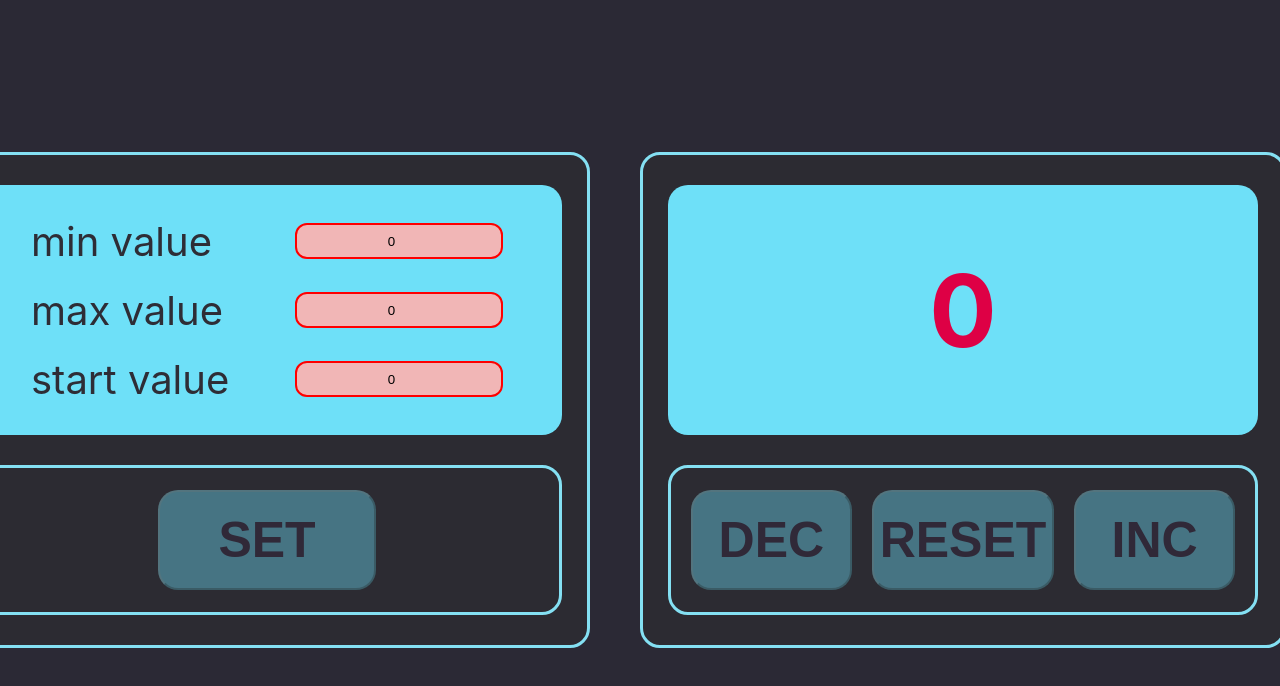
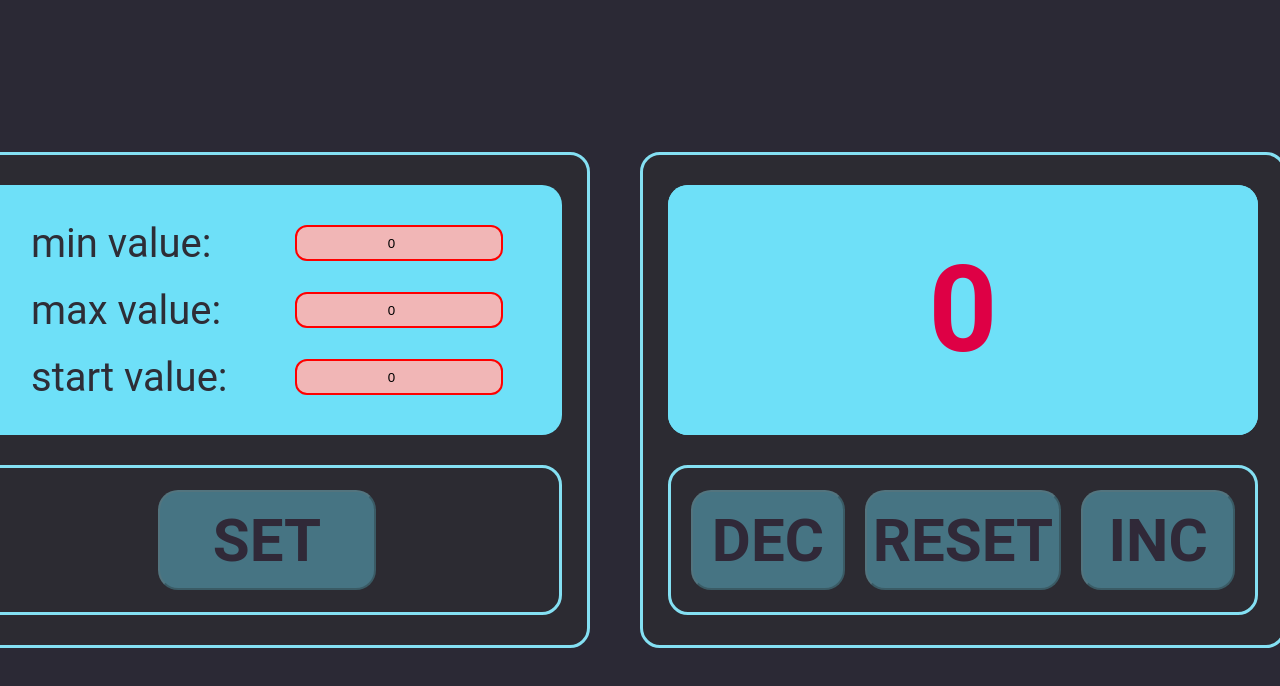
Before and after one commit to a-andrievskikh/counter, a React (Create React App) app: page / in a window 1280 px wide. Shown: the top 686 px of the page. Built offline with nearby package versions, Linux system fonts and the light colour scheme.

Commit message:
chore: working version 01

```diff
--- a/src/App.tsx
+++ b/src/App.tsx
@@ -2,23 +2,22 @@ import { useEffect, useState } from 'react'
 import s from './App.module.css'
 import { Frame } from './components/Frame/Frame'
 import { restoreState, saveState } from './utils/local-storage'
+
 
 export const App = () => {
   const frames: FramesT[] = [
     { view: 'settings' },
     { view: 'counter' },
   ]
-
-  const [isActiveSet, setIsActiveSet] = useState<boolean>(true)
-
+  const [isActiveSetBtn, setIsActiveSetBtn] = useState<boolean>(true)
   const [state, setState] = useState<StateT>({
     values: restoreState<ValuesT>(
       'values',
       {
         counterValue: 0,
-        startValue: 0,
         minValue: 0,
         maxValue: 0,
+        startValue: 0,
         resetValue: 0,
       }),
     controls: {
@@ -40,7 +39,7 @@ export const App = () => {
           values: { ...prevState.values, counterValue: prevState.values.startValue },
         }))
       },
-      setValue(value: number) {
+      setCounterValue(value: number) {
         setState(prevState => ({ ...prevState, values: { ...prevState.values, counterValue: value } }))
       },
       setMinValue(value: number) {
@@ -59,28 +58,7 @@ export const App = () => {
     saveState('values', state.values)
   }, [state.values])
 
-  /*const incValue = () => {
-    setValues({ ...values, counterValue: values.counterValue + 1 })
-  }
-  const decValue = () => {
-    setValues({ ...values, counterValue: values.counterValue - 1 })
-  }
-  const resValue = () => {
-    setValues({ ...values, counterValue: values.counterValue = values.startValue })
-  }
-  const setValue = (value: number) => {
-    setValues({ ...values, counterValue: value })
-  }
-  const setMinValue = (value: number) => {
-    setValues({ ...values, minValue: value })
-  }
-  const setMaxValue = (value: number) => {
-    setValues({ ...values, maxValue: value })
-  }
-  const setStartValue = (value: number) => {
-    setValues({ ...values, startValue: value })
-  }*/
-
+  console.log('App Rendered!')
   return (
     <div className={s.App}>
       {
@@ -88,9 +66,9 @@ export const App = () => {
           <Frame key={f.view}
                  view={f.view}
                  state={state}
-                 isActiveSet={isActiveSet}
-                 setIsActiveSet={setIsActiveSet}
-          />
+                 isActiveSetBtn={isActiveSetBtn}
+                 setIsActiveSetBtn={setIsActiveSetBtn}
+          />,
         )
       }
     </div>
@@ -115,8 +93,30 @@ export type ControlsT = {
   incValue: () => void
   decValue: () => void
   resValue: () => void
-  setValue: (value: number) => void
+  setCounterValue: (value: number) => void
   setMinValue: (value: number) => void
   setMaxValue: (value: number) => void
   setStartValue: (value: number) => void
 }
+
+/*const incValue = () => {
+    setValues({ ...values, counterValue: values.counterValue + 1 })
+  }
+  const decValue = () => {
+    setValues({ ...values, counterValue: values.counterValue - 1 })
+  }
+  const resValue = () => {
+    setValues({ ...values, counterValue: values.counterValue = values.startValue })
+  }
+  const setValue = (value: number) => {
+    setValues({ ...values, counterValue: value })
+  }
+  const setMinValue = (value: number) => {
+    setValues({ ...values, minValue: value })
+  }
+  const setMaxValue = (value: number) => {
+    setValues({ ...values, maxValue: value })
+  }
+  const setStartValue = (value: number) => {
+    setValues({ ...values, startValue: value })
+  }*/
--- a/src/components/Button/Button.module.css
+++ b/src/components/Button/Button.module.css
@@ -5,8 +5,9 @@
   background-color: #6fe1f9;
   cursor: pointer;
   color: #2e2d36;
-  font-size: 50px;
+  font-size: 60px;
   font-weight: 700;
+  font-family: Roboto, Arial, sans-serif;
 }
 
 .disabled {
--- a/src/components/Button/Button.tsx
+++ b/src/components/Button/Button.tsx
@@ -1,39 +1,26 @@
 import s from '../Button/Button.module.css'
-import { ValuesT } from '../../App'
 
-export type ButtonPT = {
-  title: string
-  values: ValuesT
-  isActiveSet?: boolean
-  onClickHandler?: () => void
-  onClickSetButtonHandler?: (value: boolean) => void
-  disabled: boolean
-}
-export const Button = (
-  { title, values, isActiveSet, onClickHandler, onClickSetButtonHandler, disabled }: ButtonPT) => {
 
-  const buttonStyle = `
+export const Button = ({
+                         title, isActiveSetBtn, onClickHandler,
+                         onClickSetBtnHandler, disabled,
+                       }: ButtonPT) => {
+
+  const buttonStyles = `
     ${s.button}
-    ${title === 'DEC' && (values.counterValue <= values.minValue || values.minValue >= values.maxValue) ? s.disabled
-    : title === 'RESET' && values.counterValue === values.resetValue ? s.disabled
-      : title === 'INC' && (values.counterValue >= values.maxValue || values.maxValue <= values.minValue) ? s.disabled
-        : title === 'SET' && (isActiveSet || isActiveSet || values.startValue < values.minValue || values.startValue > values.maxValue) ? s.disabled
-          : ''}
+    ${disabled ? s.disabled : ''}
     `
 
   return (
     title === 'SET' ? (
-      <button className={buttonStyle}
-              onClick={() => {
-                isActiveSet = true
-                onClickSetButtonHandler?.(isActiveSet)
-              }}
+      <button className={buttonStyles}
+              onClick={() => onClickSetBtnHandler?.(!isActiveSetBtn)}
               disabled={disabled}
       >
         {title}
       </button>
     ) : (
-      <button className={buttonStyle}
+      <button className={buttonStyles}
               onClick={onClickHandler}
               disabled={disabled}
       >
@@ -42,3 +29,12 @@ export const Button = (
     )
   )
 }
+
+// Types
+export type ButtonPT = {
+  title: string
+  isActiveSetBtn?: boolean
+  onClickHandler?: () => void
+  onClickSetBtnHandler?: (value: boolean) => void
+  disabled: boolean
+}
--- a/src/components/Frame/Frame.tsx
+++ b/src/components/Frame/Frame.tsx
@@ -3,33 +3,38 @@ import { FrameDisplay } from './FrameDisplay/FrameDisplay'
 import { FrameMenu } from './FrameMenu/FrameMenu'
 import { StateT, ViewsT } from '../../App'
 
-export type FramePT = {
-  view: ViewsT
-  state: StateT
-  isActiveSet: boolean
-  setIsActiveSet: (isActiveSet: boolean) => void
-}
 
-export const Frame = ({ view, state, isActiveSet, setIsActiveSet }: FramePT) => {
-  const onClickSetButtonHandler = (value: boolean) => {
-    state.controls.setStartValue(state.values.startValue)
-    state.controls.setMinValue(state.values.minValue)
-    state.controls.setMaxValue(state.values.maxValue)
-    state.controls.setValue(state.values.startValue)
-    setIsActiveSet(value)
+export const Frame = ({ view, state, isActiveSetBtn, setIsActiveSetBtn }: FramePT) => {
+
+  const onClickSetBtnHandler = (value: boolean) => {
+    state.controls.setCounterValue(state.values.startValue)
+    setIsActiveSetBtn(value)
   }
+
+  const incorrectStartValue = state.values.startValue <= state.values.minValue || state.values.startValue >= state.values.maxValue
+
   return (
     <div className={s.main}>
       <FrameDisplay view={view}
                     state={state}
-                    isActiveSet={isActiveSet}
-                    onClickSetButtonHandler={onClickSetButtonHandler}
+                    isActiveSetBtn={isActiveSetBtn}
+                    onClickSetBtnHandler={onClickSetBtnHandler}
+                    incorrectStartValue={incorrectStartValue}
       />
       <FrameMenu view={view}
                  state={state}
-                 isActiveSet={isActiveSet}
-                 onClickSetButtonHandler={onClickSetButtonHandler}
+                 isActiveSetBtn={isActiveSetBtn}
+                 onClickSetBtnHandler={onClickSetBtnHandler}
+                 incorrectStartValue={incorrectStartValue}
       />
     </div>
   )
 }
+
+// Types
+export type FramePT = {
+  view: ViewsT
+  state: StateT
+  isActiveSetBtn: boolean
+  setIsActiveSetBtn: (value: boolean) => void
+}
--- a/src/components/Frame/FrameDisplay/FrameDisplay.module.css
+++ b/src/components/Frame/FrameDisplay/FrameDisplay.module.css
@@ -9,15 +9,21 @@
   height: 250px;
   border-radius: 20px;
   background-color: #6ee0f8;
-  font-size: 100px;
+  font-size: 120px;
   font-weight: 700;
   color: #2e2d36;
+  font-family: Roboto, Arial, sans-serif;
 }
 
-.counterDisplayStopNumber {
+.counterStopNumber {
   color: #de0045;
 }
 
-.setStyle {
+.incorrectStartValue {
+  font-size: 44px;
+  color: #de0045;
+}
+
+.setBtnStyle {
   font-size: 36px;
 }
--- a/src/components/Frame/FrameDisplay/FrameDisplay.tsx
+++ b/src/components/Frame/FrameDisplay/FrameDisplay.tsx
@@ -2,43 +2,36 @@ import s from './FrameDisplay.module.css'
 import { Input } from '../../Input/Input'
 import { StateT, ViewsT } from '../../../App'
 
-export type FrameDisplayPT = {
-  view: ViewsT
-  state: StateT
-  isActiveSet: boolean
-  onClickSetButtonHandler: (value: boolean) => void
-}
 
-export const FrameDisplay = ({ view, state, isActiveSet, onClickSetButtonHandler }: FrameDisplayPT) => {
-  const counterDisplayStyle = `${s.counterDisplay}
-     ${state.values.counterValue <= state.values.minValue || state.values.counterValue >= state.values.maxValue ?
-    s.counterDisplayStopNumber
-    : ''} `
-  const incorrectStartValueStyle = `
-  ${state.values.startValue < state.values.minValue || state.values.startValue > state.values.maxValue ?
-    s.counterDisplayStopNumber
-    : ''}
-  `
+export const FrameDisplay = ({
+                               view, state, isActiveSetBtn,
+                               onClickSetBtnHandler, incorrectStartValue,
+                             }: FrameDisplayPT) => {
+
+  const displayValueStyles = `${s.counterDisplay} ${incorrectStartValue ? s.counterStopNumber : ''}`
+  const incorrectStartValueStyles = `${incorrectStartValue ? s.incorrectStartValue : ''}`
+
   const inputs: InputT[] = [
-    { inputType: 'min', inputTitle: 'min value' },
-    { inputType: 'max', inputTitle: 'max value' },
-    { inputType: 'start', inputTitle: 'start value' },
+    { type: 'min', title: 'min value' },
+    { type: 'max', title: 'max value' },
+    { type: 'start', title: 'start value' },
   ]
 
+  console.log('Frame Display Rendered!')
   return (
-    <div className={counterDisplayStyle}>
+    <div className={s.counterDisplay}>
       {
         view === 'settings' ? (
           <>
             {
               inputs.map(i =>
-                <Input key={i.inputType}
-                       inputType={i.inputType}
-                       title={i.inputTitle}
+                <Input key={i.type}
+                       input={i}
                        view={view}
                        state={state}
-                       isActiveSet={isActiveSet}
-                       onClickSetButtonHandler={onClickSetButtonHandler}
+                       isActiveSet={isActiveSetBtn}
+                       onClickSetBtnHandler={onClickSetBtnHandler}
+                       incorrectStartValue={incorrectStartValue}
                 />,
               )
             }
@@ -46,21 +39,30 @@ export const FrameDisplay = ({ view, state, isActiveSet, onClickSetButtonHandler
         ) : (
           <>
             {
-              isActiveSet ? <div>{state.values.counterValue}</div> :
-                !isActiveSet && (state.values.startValue < state.values.minValue || state.values.startValue > state.values.maxValue) ?
-                  <div className={`${s.setStyle} ${incorrectStartValueStyle}`}>Incorrect 'start value'</div> :
-                  <div className={`${s.setStyle}`}>Enter values and press 'SET'</div>
+              isActiveSetBtn
+                ? <div className={displayValueStyles}>{state.values.counterValue}</div>
+                : (!isActiveSetBtn && incorrectStartValue)
+                  ? <div className={incorrectStartValueStyles}>Incorrect value'!</div>
+                  : <div className={s.setBtnStyle}>Enter values and press 'SET'</div>
             }
-          </>)
+          </>
+        )
       }
     </div>
   )
 }
 
 // Types
+export type FrameDisplayPT = {
+  view: ViewsT
+  state: StateT
+  isActiveSetBtn: boolean
+  onClickSetBtnHandler: (value: boolean) => void
+  incorrectStartValue: boolean
+}
 export type InputTypeValuesT = 'min' | 'max' | 'start'
 export type InputTitlesT = 'min value' | 'max value' | 'start value'
 export type InputT = {
-  inputType: InputTypeValuesT
-  inputTitle: InputTitlesT
+  type: InputTypeValuesT
+  title: InputTitlesT
 }
--- a/src/components/Frame/FrameMenu/FrameMenu.tsx
+++ b/src/components/Frame/FrameMenu/FrameMenu.tsx
@@ -2,44 +2,51 @@ import s from './FrameMenu.module.css'
 import { Button } from '../../Button/Button'
 import { StateT, ViewsT } from '../../../App'
 
-export type FrameMenuPT = {
-  view: ViewsT
-  state: StateT
-  isActiveSet: boolean
-  onClickSetButtonHandler: (value: boolean) => void
-}
 
-export const FrameMenu = ({ view, state, isActiveSet, onClickSetButtonHandler }: FrameMenuPT) => {
-  const incButtonDisabledStatus =
-    state.values.counterValue >= state.values.maxValue || state.values.maxValue <= state.values.minValue
-  const resButtonDisabledStatus =
-    state.values.counterValue === state.values.resetValue
-  const decButtonDisabledStatus =
-    state.values.counterValue <= state.values.minValue || state.values.minValue >= state.values.maxValue
-  const setButtonDisabledStatus =
-    isActiveSet || state.values.startValue < state.values.minValue || state.values.startValue > state.values.maxValue
+export const FrameMenu = ({
+                            view, state, isActiveSetBtn,
+                            onClickSetBtnHandler, incorrectStartValue,
+                          }: FrameMenuPT) => {
 
+  const decButtonDisabled =
+    !isActiveSetBtn || state.values.counterValue <= state.values.minValue || state.values.startValue <= state.values.minValue
+
+  const incButtonDisabled =
+    !isActiveSetBtn || state.values.counterValue >= state.values.maxValue || state.values.startValue >= state.values.maxValue
+
+  const resButtonDisabled =
+    !isActiveSetBtn || state.values.counterValue === state.values.resetValue
+
+  const setButtonDisabled = isActiveSetBtn || incorrectStartValue
 
   return (
     <div className={s.counterMenu}>
       {
         view === 'settings' ?
           <Button title={'SET'}
-                  values={state.values}
-                  isActiveSet={isActiveSet}
-                  onClickSetButtonHandler={onClickSetButtonHandler}
-                  disabled={setButtonDisabledStatus}
+                  isActiveSetBtn={isActiveSetBtn}
+                  onClickSetBtnHandler={onClickSetBtnHandler}
+                  disabled={setButtonDisabled}
           />
           :
           <>
-            <Button title={'DEC'} values={state.values} onClickHandler={state.controls.decValue}
-                    disabled={decButtonDisabledStatus} />
-            <Button title={'RESET'} values={state.values} onClickHandler={state.controls.resValue}
-                    disabled={resButtonDisabledStatus} />
-            <Button title={'INC'} values={state.values} onClickHandler={state.controls.incValue}
-                    disabled={incButtonDisabledStatus} />
+            <Button title={'DEC'} onClickHandler={state.controls.decValue}
+                    disabled={decButtonDisabled} />
+            <Button title={'RESET'} onClickHandler={state.controls.resValue}
+                    disabled={resButtonDisabled || incorrectStartValue} />
+            <Button title={'INC'} onClickHandler={state.controls.incValue}
+                    disabled={incButtonDisabled} />
           </>
       }
     </div>
   )
 }
+
+// Types
+export type FrameMenuPT = {
+  view: ViewsT
+  state: StateT
+  isActiveSetBtn: boolean
+  onClickSetBtnHandler: (value: boolean) => void
+  incorrectStartValue: boolean
+}
--- a/src/components/Input/Input.tsx
+++ b/src/components/Input/Input.tsx
@@ -1,56 +1,48 @@
 import s from './Input.module.css'
 import { StateT, ViewsT } from '../../App'
 import { ChangeEvent } from 'react'
+import { InputT } from '../Frame/FrameDisplay/FrameDisplay'
 
-export type InputPT = {
-  inputType: string
-  title: string
-  view: ViewsT
-  state: StateT
-  isActiveSet: boolean
-  onClickSetButtonHandler: (value: boolean) => void
-}
 
-export const Input = ({ inputType, title, state, isActiveSet, onClickSetButtonHandler }: InputPT) => {
+export const Input = ({
+                        input, state, onClickSetBtnHandler, incorrectStartValue,
+                      }: InputPT) => {
 
-  const inputStyles = `
-  ${s.input}
-  ${state.values.minValue >= state.values.maxValue ? s.wrongValue
-    : state.values.maxValue <= state.values.minValue ? s.wrongValue
-      : state.values.startValue < state.values.minValue ? s.wrongValue
-        : state.values.startValue > state.values.maxValue ? s.wrongValue
-          : ''
-  }`
+  const wrongValues = (input.type === 'min' && state.values.minValue > state.values.maxValue)
+    || (input.type === 'max' && state.values.maxValue < state.values.minValue) || incorrectStartValue
+
+  const inputStyles = `${s.input}  ${wrongValues ? s.wrongValue : ''}`
 
   const inputValue =
-    inputType === 'max' ? state.values.maxValue
-      : inputType === 'min' ? state.values.minValue
+    input.type === 'max' ? state.values.maxValue
+      : input.type === 'min' ? state.values.minValue
         : state.values.startValue
 
-  const onFocusHandler = (value: boolean) => onClickSetButtonHandler(value)
-
   const onChangeHandler = (e: ChangeEvent<HTMLInputElement>) => {
-    inputType === 'min' && state.controls.setMinValue(Number(e.currentTarget.value))
-    inputType === 'max' && state.controls.setMaxValue(Number(e.currentTarget.value))
-    inputType === 'start' && state.controls.setStartValue(Number(e.currentTarget.value))
+    input.type === 'min' && state.controls.setMinValue(Number(e.currentTarget.value))
+    input.type === 'max' && state.controls.setMaxValue(Number(e.currentTarget.value))
+    input.type === 'start' && state.controls.setStartValue(Number(e.currentTarget.value))
   }
 
   return (
     <div className={s.inputWrapper}>
-      <div className={s.value}>{title}</div>
+      <div className={s.value}>{`${input.title}:`}</div>
       <input className={inputStyles}
              value={inputValue}
              type="number"
              onChange={onChangeHandler}
-             onFocus={() => {
-               isActiveSet = false
-               onFocusHandler(isActiveSet)
-             }}
-             onBlur={() => {
-               isActiveSet = true
-               onFocusHandler(isActiveSet)
-             }}
+             onFocus={() => onClickSetBtnHandler(false)}
       />
     </div>
   )
 }
+
+// Types
+export type InputPT = {
+  input: InputT
+  view: ViewsT
+  state: StateT
+  isActiveSet: boolean
+  onClickSetBtnHandler: (value: boolean) => void
+  incorrectStartValue: boolean
+}
```
Also changed, not shown: src/utils/local-storage.ts (+3 -4 lines).
